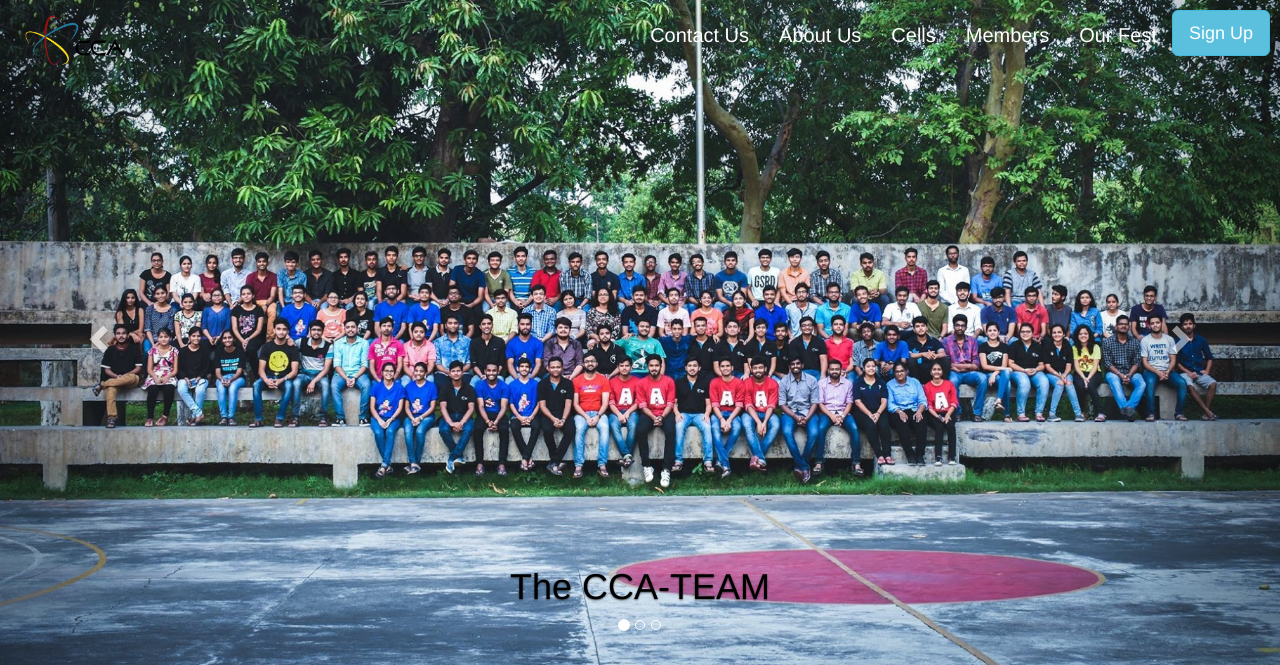
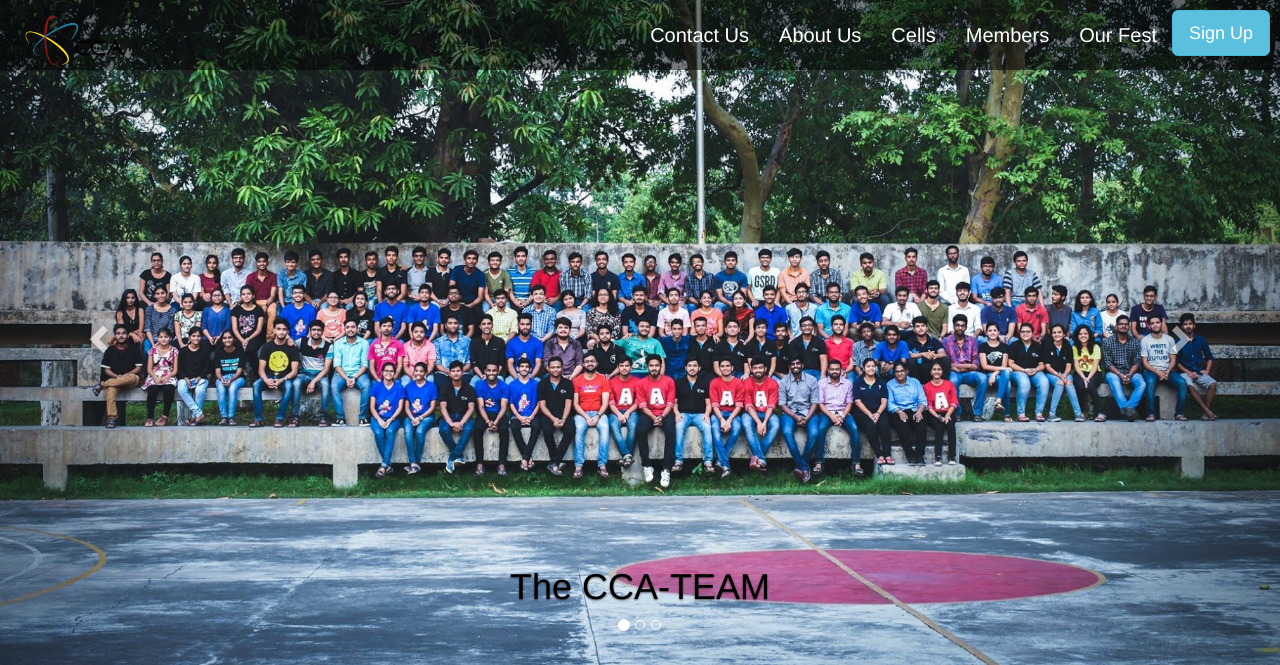
Before and after one commit to Kanishka5/Heroku_member, a Django app: page / in a window 1280 px wide. Shown: the top 665 px of the page. Run offline with Django 3.2, Linux system fonts and the light colour scheme; some libraries are stand-ins or nearby versions.

Commit message:
navbar edit

```diff
--- a/homepage/static/homepage/index_making.css
+++ b/homepage/static/homepage/index_making.css
@@ -20,7 +20,7 @@
 .my-navbar{
 	border: 0;
 	border-radius: 0;
-	background: rgba(0, 0, 0, 0);
+	background: rgba(0, 0, 0, 0.5);
 }
 
 .my-navbar .navbar-right li a{
--- a/members/static/members/style.css
+++ b/members/static/members/style.css
@@ -53,7 +53,7 @@
 .my-navbar{
 	border: 0;
 	border-radius: 0;
-	background: rgba(0, 0, 0, 0);
+	background: rgba(0, 0, 0, 0.5);
 }
 
 .my-navbar .navbar-right li a{
```
